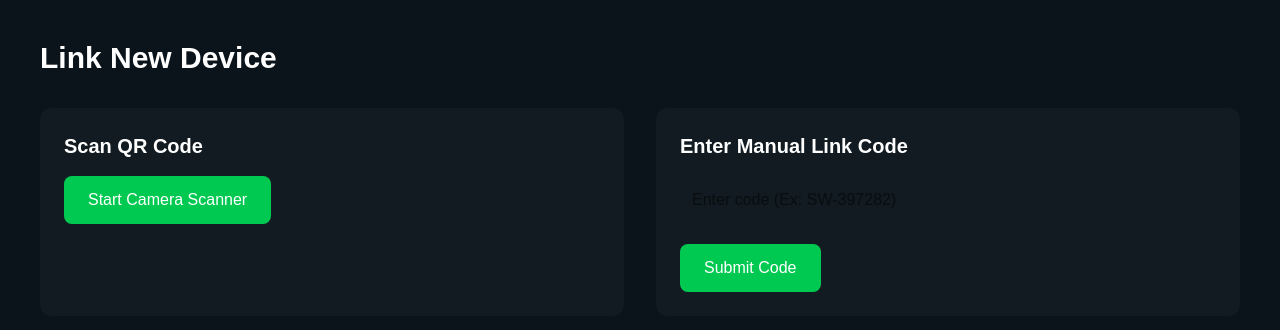
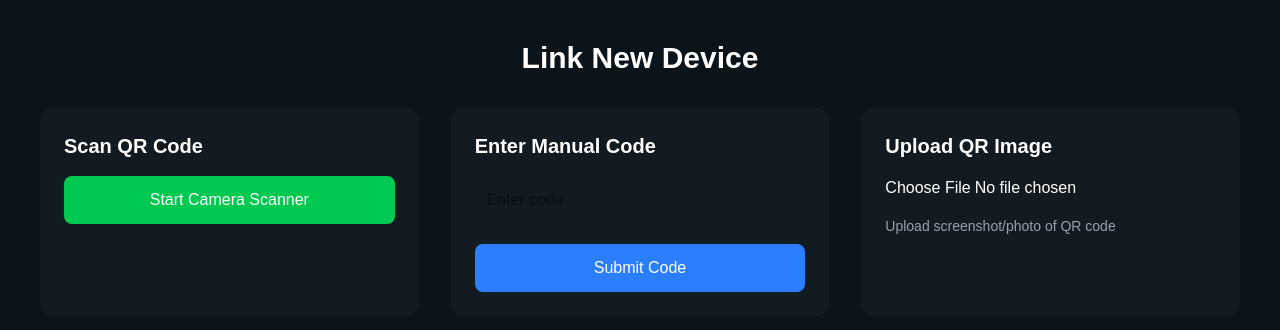
Before and after one commit to Naren-lab/securewave-frontend, a Next.js app: page /private-space/link in a window 1280 px wide. Shown: the top 330 px of the page. Built offline with nearby package versions, Linux system fonts and the light colour scheme.

Commit message:
complete device linking flow

```diff
--- a/app/private-space/link/page.tsx
+++ b/app/private-space/link/page.tsx
@@ -11,6 +11,9 @@ export default function LinkDevicePage() {
   const [manualCode, setManualCode] =
     useState("");
 
+  const [loading, setLoading] =
+    useState(false);
+
   const currentUser =
     typeof window !== "undefined"
       ? JSON.parse(
@@ -20,7 +23,9 @@ export default function LinkDevicePage() {
 
   const userId = currentUser?._id;
 
-  // QR scanner
+  //-----------------------------------
+  // Start QR Scanner
+  //-----------------------------------
   const startScanner = () => {
     const scanner =
       new Html5QrcodeScanner(
@@ -33,12 +38,38 @@ export default function LinkDevicePage() {
       );
 
     scanner.render(
-      (decodedText) => {
-        setScannedResult(
-          decodedText
-        );
+      async (decodedText) => {
+        try {
+          setScannedResult(decodedText);
 
-        scanner.clear();
+          scanner.clear();
+
+          setLoading(true);
+
+          await axios.post(
+            "https://securewave-backend-2.onrender.com/api/devices/link",
+            {
+              userId,
+              deviceName:
+                navigator.userAgent,
+              deviceType:
+                "Browser",
+              qrData:
+                decodedText
+            }
+          );
+
+          alert(
+            "QR scanned successfully. Request sent to main device."
+          );
+        } catch (error) {
+          console.log(error);
+          alert(
+            "Failed to send QR request"
+          );
+        } finally {
+          setLoading(false);
+        }
       },
       (error) => {
         console.log(error);
@@ -46,39 +77,20 @@ export default function LinkDevicePage() {
     );
   };
 
-  // Request link after QR scan
-  const requestDeviceLink =
-    async () => {
-      try {
-        await axios.post(
-          "https://securewave-backend-2.onrender.com/api/devices/link",
-          {
-            userId,
-            deviceName:
-              navigator.userAgent,
-            deviceType:
-              "Browser"
-          }
-        );
-
-        alert(
-          "Device request sent to main device"
-        );
-      } catch (error) {
-        console.log(error);
-      }
-    };
-
-  // Manual code request
+  //-----------------------------------
+  // Manual code linking
+  //-----------------------------------
   const requestManualLink =
     async () => {
       try {
         if (!manualCode) {
           alert(
-            "Enter link code"
+            "Please enter link code"
           );
           return;
         }
+
+        setLoading(true);
 
         await axios.post(
           "https://securewave-backend-2.onrender.com/api/devices/link",
@@ -93,21 +105,44 @@ export default function LinkDevicePage() {
         );
 
         alert(
-          "Manual link request sent"
+          "Manual link request sent successfully"
         );
+
+        setManualCode("");
       } catch (error) {
         console.log(error);
+        alert(
+          "Manual link failed"
+        );
+      } finally {
+        setLoading(false);
       }
     };
+
+  //-----------------------------------
+  // QR image upload
+  //-----------------------------------
+  const handleImageUpload = async (
+    e: any
+  ) => {
+    const file =
+      e.target.files[0];
+
+    if (!file) return;
+
+    alert(
+      "QR image upload selected.\n(Scanner from image decoding can be added next if needed)"
+    );
+  };
 
   return (
     <div className="min-h-screen bg-[#0B141A] text-white p-10">
 
-      <h1 className="text-3xl font-bold mb-8">
+      <h1 className="text-3xl font-bold mb-8 text-center">
         Link New Device
       </h1>
 
-      <div className="grid md:grid-cols-2 gap-8">
+      <div className="grid md:grid-cols-3 gap-8">
 
         {/* QR Scanner */}
         <div className="bg-[#111B21] p-6 rounded-xl">
@@ -117,7 +152,7 @@ export default function LinkDevicePage() {
 
           <button
             onClick={startScanner}
-            className="bg-green-500 px-6 py-3 rounded-lg"
+            className="bg-green-500 px-6 py-3 rounded-lg w-full"
           >
             Start Camera Scanner
           </button>
@@ -128,32 +163,21 @@ export default function LinkDevicePage() {
           ></div>
 
           {scannedResult && (
-            <div className="mt-5">
-              <p className="text-green-400">
-                QR Scanned Successfully
-              </p>
-
-              <button
-                onClick={
-                  requestDeviceLink
-                }
-                className="mt-4 bg-blue-500 px-6 py-2 rounded-lg"
-              >
-                Request Link
-              </button>
-            </div>
+            <p className="mt-4 text-green-400">
+              QR Scanned Successfully
+            </p>
           )}
         </div>
 
         {/* Manual Code */}
         <div className="bg-[#111B21] p-6 rounded-xl">
           <h2 className="text-xl mb-4 font-bold">
-            Enter Manual Link Code
+            Enter Manual Code
           </h2>
 
           <input
             type="text"
-            placeholder="Enter code (Ex: SW-397282)"
+            placeholder="Enter code"
             value={manualCode}
             onChange={(e) =>
               setManualCode(
@@ -167,12 +191,39 @@ export default function LinkDevicePage() {
             onClick={
               requestManualLink
             }
-            className="mt-5 bg-green-500 px-6 py-3 rounded-lg"
+            className="mt-5 bg-blue-500 px-6 py-3 rounded-lg w-full"
           >
             Submit Code
           </button>
         </div>
+
+        {/* Upload QR Image */}
+        <div className="bg-[#111B21] p-6 rounded-xl">
+          <h2 className="text-xl mb-4 font-bold">
+            Upload QR Image
+          </h2>
+
+          <input
+            type="file"
+            accept="image/*"
+            onChange={
+              handleImageUpload
+            }
+            className="w-full"
+          />
+
+          <p className="text-gray-400 mt-4 text-sm">
+            Upload screenshot/photo
+            of QR code
+          </p>
+        </div>
       </div>
+
+      {loading && (
+        <div className="mt-8 text-center text-green-400">
+          Processing request...
+        </div>
+      )}
     </div>
   );
 }
```
